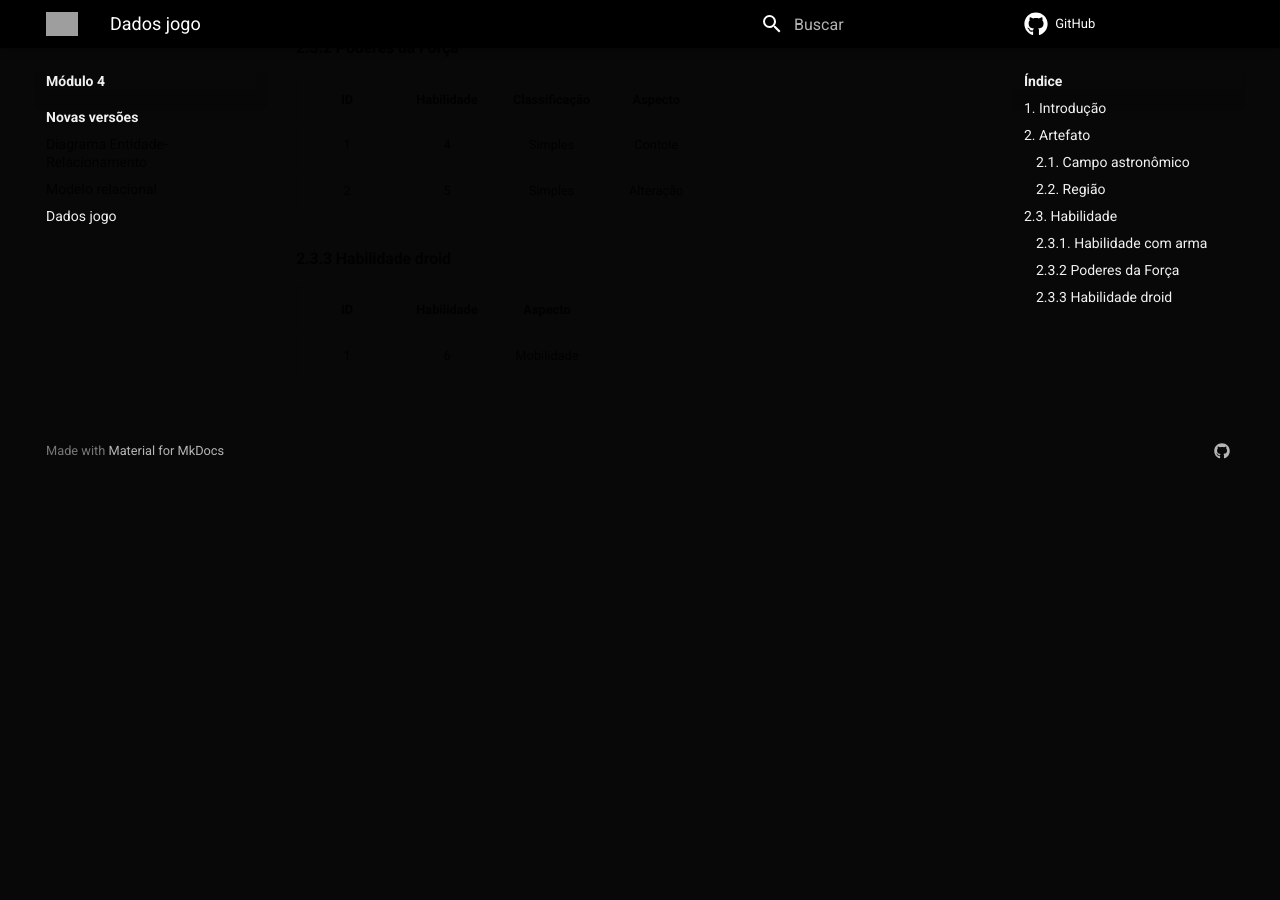
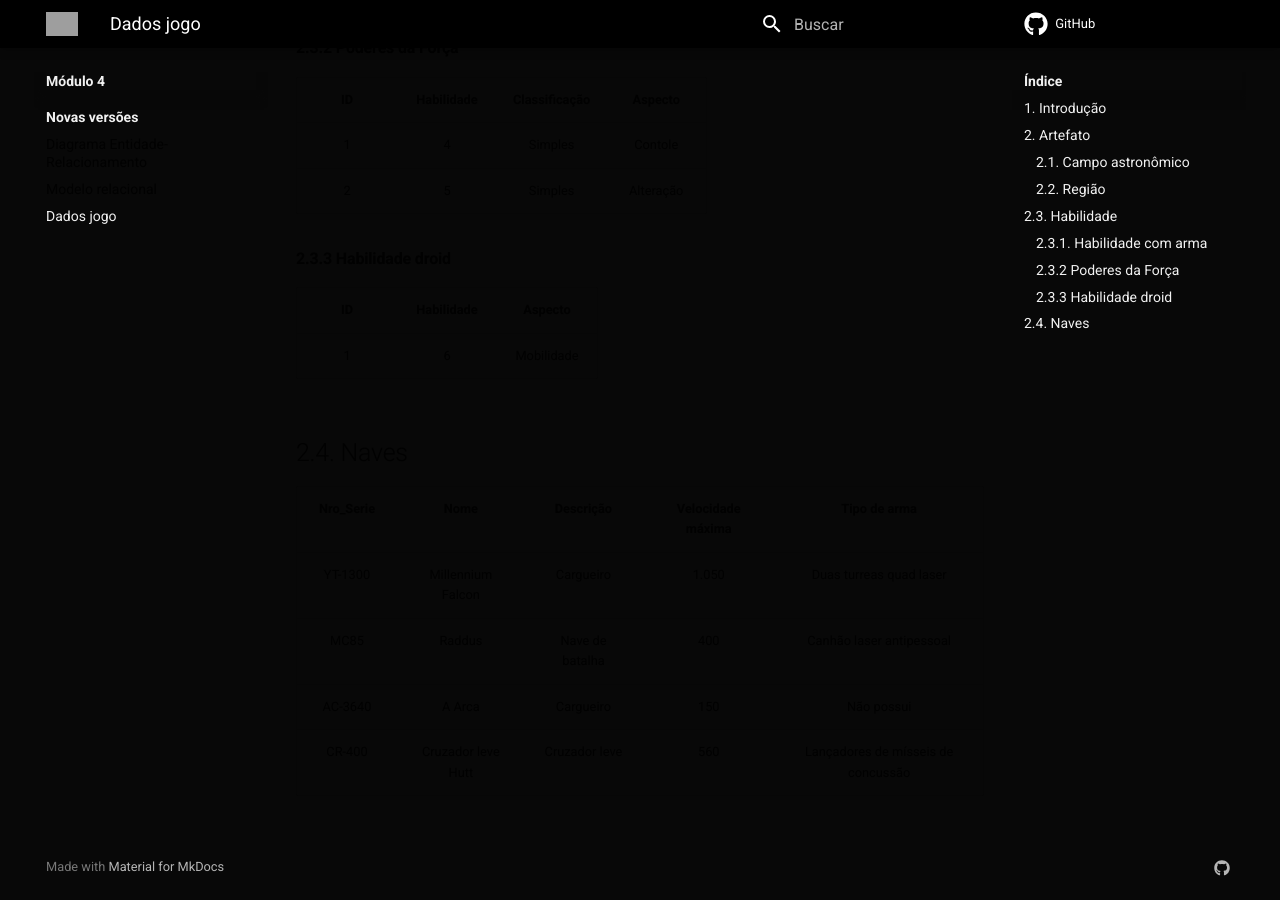
Before and after one commit to SBD1/Grupo02-starWars, an MkDocs documentation site: the page built from docs/modulo4/populacao-banco/dados.md, in a window 1280 px wide and 900 px high, scrolled down 2652 px. Built offline with MkDocs 1.6.1 and Material for MkDocs 9.7.7, drawn with Linux system fonts in a browser that asks for light colours; comment, search, counter and statistics services are not loaded; before the commit the page ends 3135 px from its top, so only the background shows below that; grey boxes are pictures that could not be loaded.

Commit message:
População das naves

```diff
--- a/docs/modulo4/populacao-banco/dados.md
+++ b/docs/modulo4/populacao-banco/dados.md
@@ -64,3 +64,12 @@ Este documento destina-se a apresentar resumidamente de maneira visual os dados
 | ID | Habilidade |  Aspecto |
 | :-: | :-: | :-: |
 | 1 | 6 | Mobilidade |
+
+## 2.4. Naves
+
+| Nro_Serie | Nome | Descrição | Velocidade máxima | Tipo de arma |
+| :-: | :-: | :-: | :-: | :-: |
+| YT-1300 | Millennium Falcon | Cargueiro | 1.050 | Duas turreas quad laser |
+| MC85 | Raddus | Nave de batalha | 400 | Canhão laser antipessoal |
+| AC-3640 | A Arca | Cargueiro | 150 | Não possui |
+| CR-400 | Cruzador leve Hutt | Cruzador leve | 560 | Lançadores de mísseis de concussão |
```
Also changed, not shown: 1 other file.
